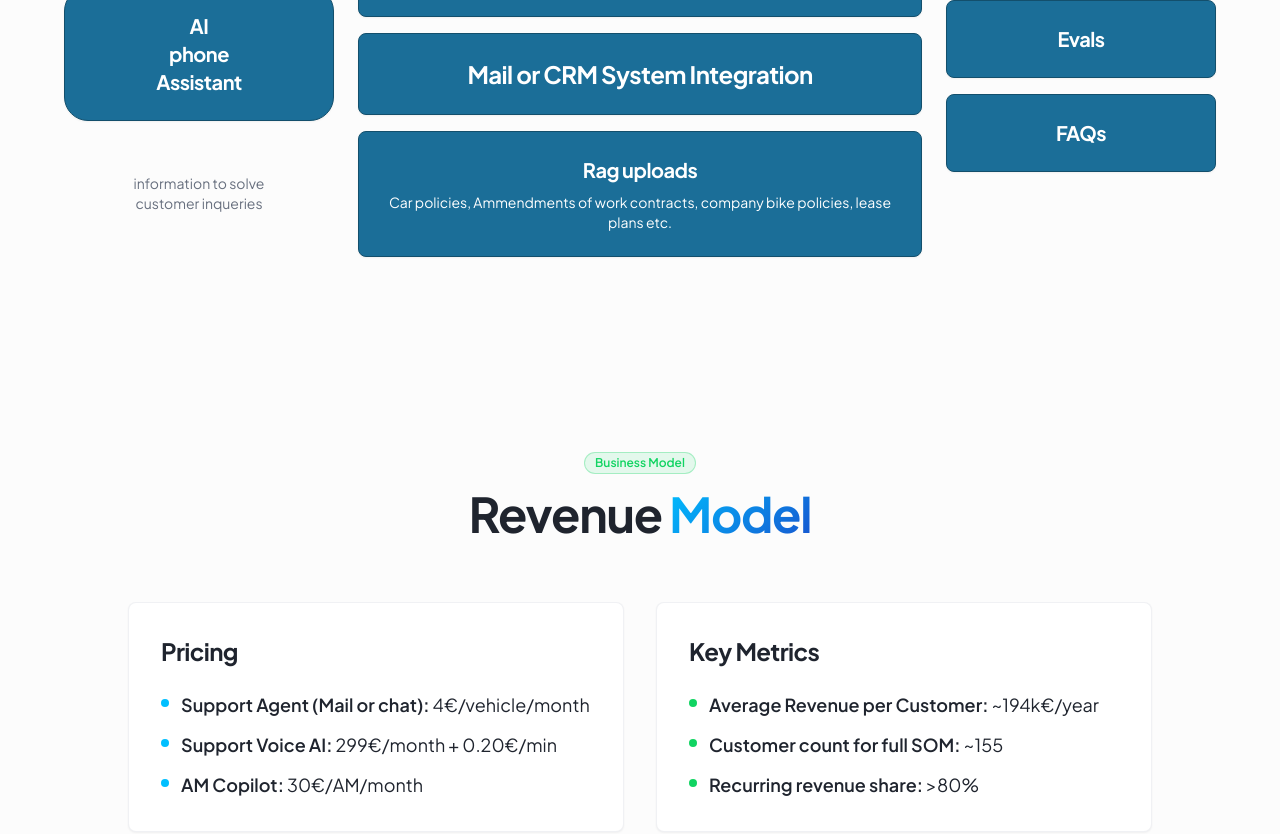
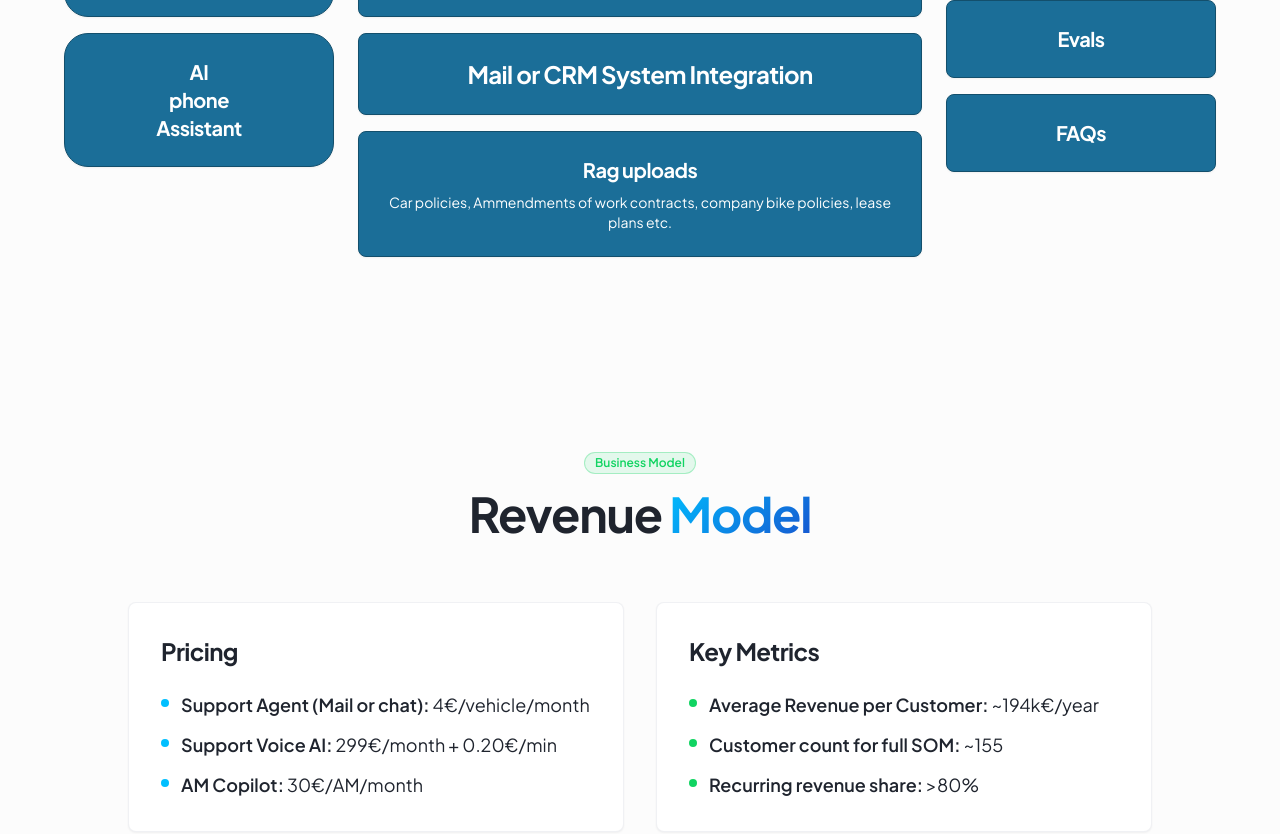
Before and after one commit to n0quarter/ai-phili, a React (Vite) app: page / in a window 1280 px wide. Shown: the part 11160-11994 px from the top of the page. Built offline with nearby package versions, Linux system fonts and the light colour scheme; the HTML template or start-up script is replaced by a standard one.

Commit message:
Visual edit in Lovable
Edited UI in Lovable

```diff
--- a/src/pages/Index.tsx
+++ b/src/pages/Index.tsx
@@ -742,9 +742,7 @@ const Index = () => {
                   <Card className="p-6 bg-[hsl(200,70%,35%)] border-[hsl(200,70%,25%)] text-white rounded-3xl">
                     <h3 className="text-xl font-bold text-center">AI<br />phone<br />Assistant</h3>
                   </Card>
-                  <div className="text-sm text-muted-foreground text-center pt-4">
-                  <br />information to solve<br />customer inqueries
-                  </div>
+
                 </div>
 
                 {/* Center - Main Processing Flow */}
```
